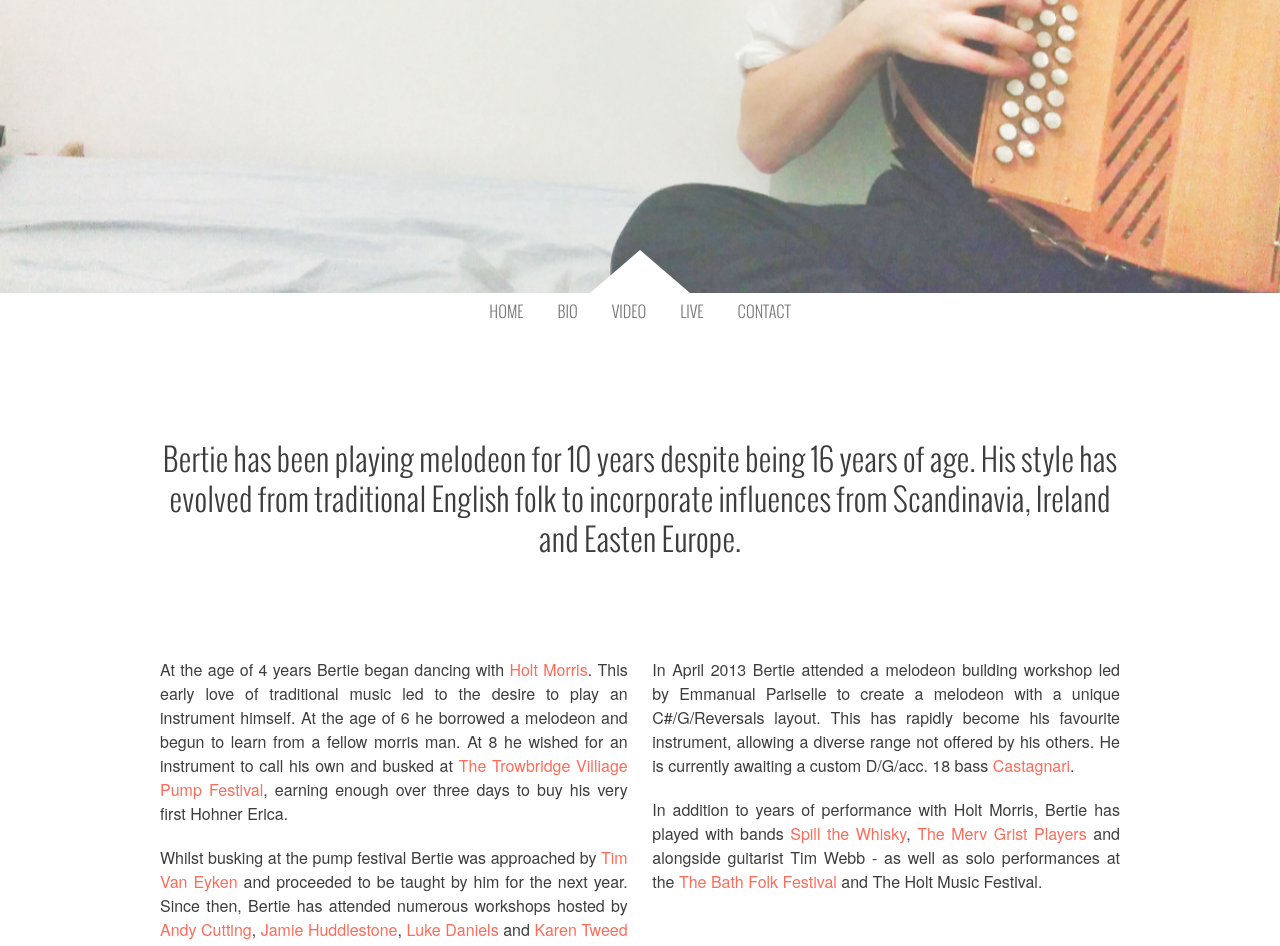
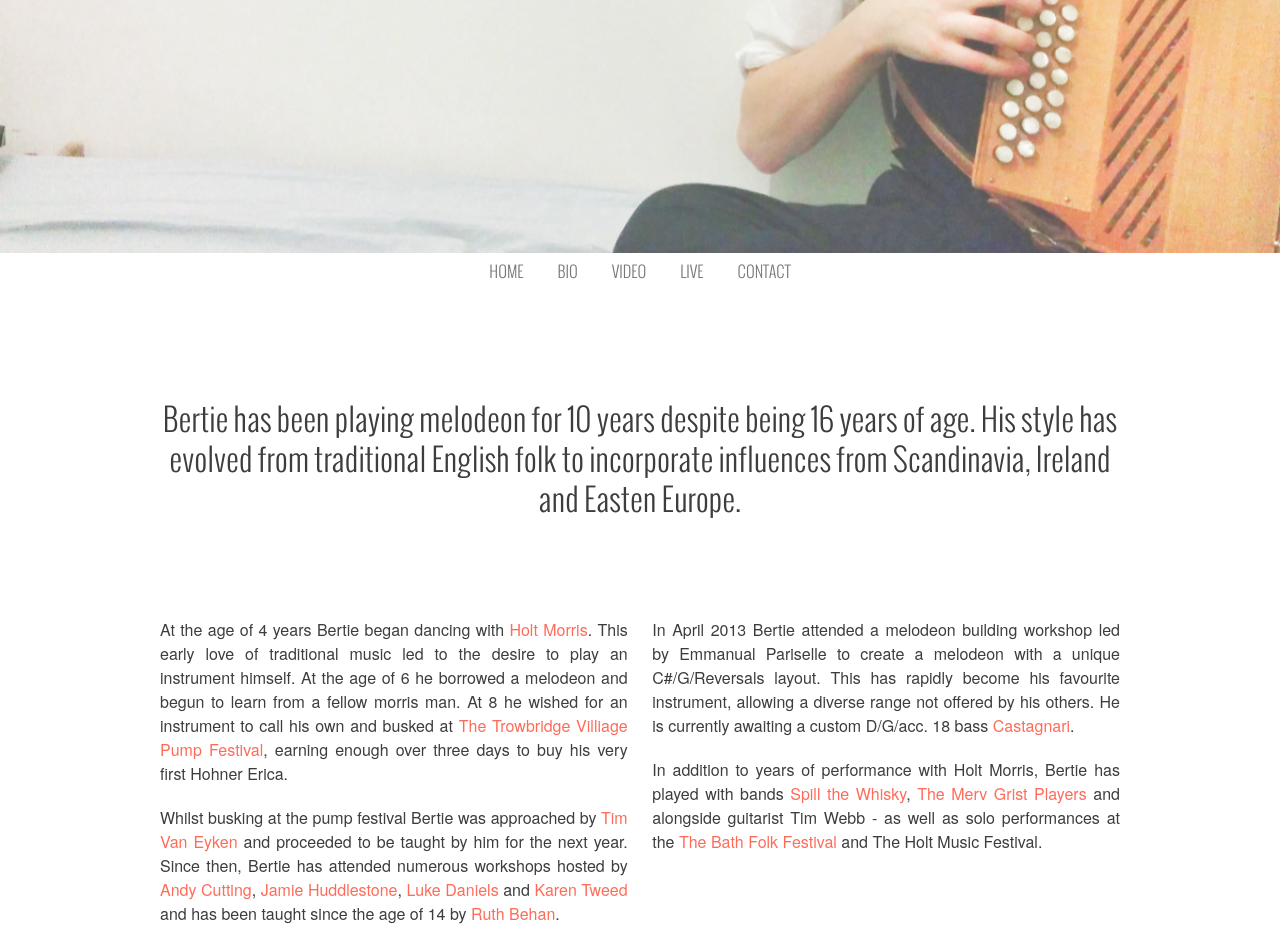
Before and after one commit to littlemooon/bertie, a Jekyll site: the page built from index.html, in a window 1280 px wide. Shown: the part 607-1553 px from the top of the page. Built offline with Jekyll 4.4.1, drawn with Linux system fonts in a browser that asks for light colours; nearby versions of some CDN libraries; Markdown is read by kramdown in place of the engine named in the settings.

Commit message:
replace arrow with home nav

```diff
--- a/_app/_layouts/default.html
+++ b/_app/_layouts/default.html
@@ -39,7 +39,6 @@
       </div>
     </div>
   </a>
-  <div class="arrow"></div>
 </div>
 
 <!-- NAV -->
--- a/_app/js/main.js
+++ b/_app/js/main.js
@@ -14,7 +14,7 @@ $(document).ready(function() {
 
   function mainImage() {
     $('#home').css({
-      height: $(window).height()
+      height: $(window).height()-40
     });
   }
   mainImage();
--- a/_layouts/default.html
+++ b/_layouts/default.html
@@ -39,7 +39,6 @@
       </div>
     </div>
   </a>
-  <div class="arrow"></div>
 </div>
 
 <!-- NAV -->
--- a/css/main.css
+++ b/css/main.css
@@ -243,20 +243,6 @@ img.bg {
     line-height: 90vh;
     margin: 0; }
 
-.arrow {
-  position: absolute;
-  bottom: 0;
-  left: 0;
-  right: 0;
-  margin-left: auto;
-  margin-right: auto;
-  width: 0;
-  height: 0;
-  z-index: -1;
-  border-left: 50px solid transparent;
-  border-right: 50px solid transparent;
-  border-bottom: 43.3px solid white; }
-
 .images {
   display: none; }
   @media only screen and (min-width: 540px) {
--- a/js/main.js
+++ b/js/main.js
@@ -14,7 +14,7 @@ $(document).ready(function() {
 
   function mainImage() {
     $('#home').css({
-      height: $(window).height()
+      height: $(window).height()-40
     });
   }
   mainImage();
```
Also changed, not shown: _app/css/_mod-structure.scss (+0 -14 lines).
